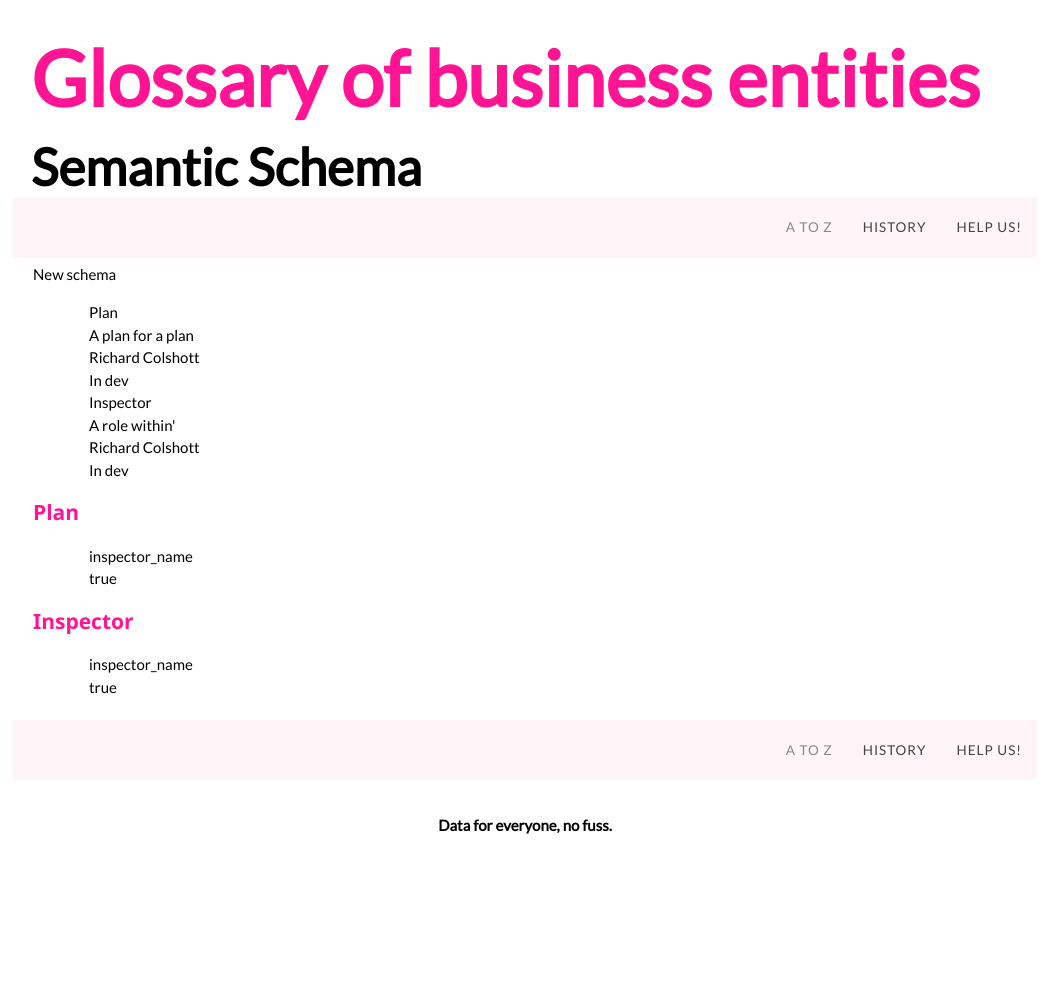
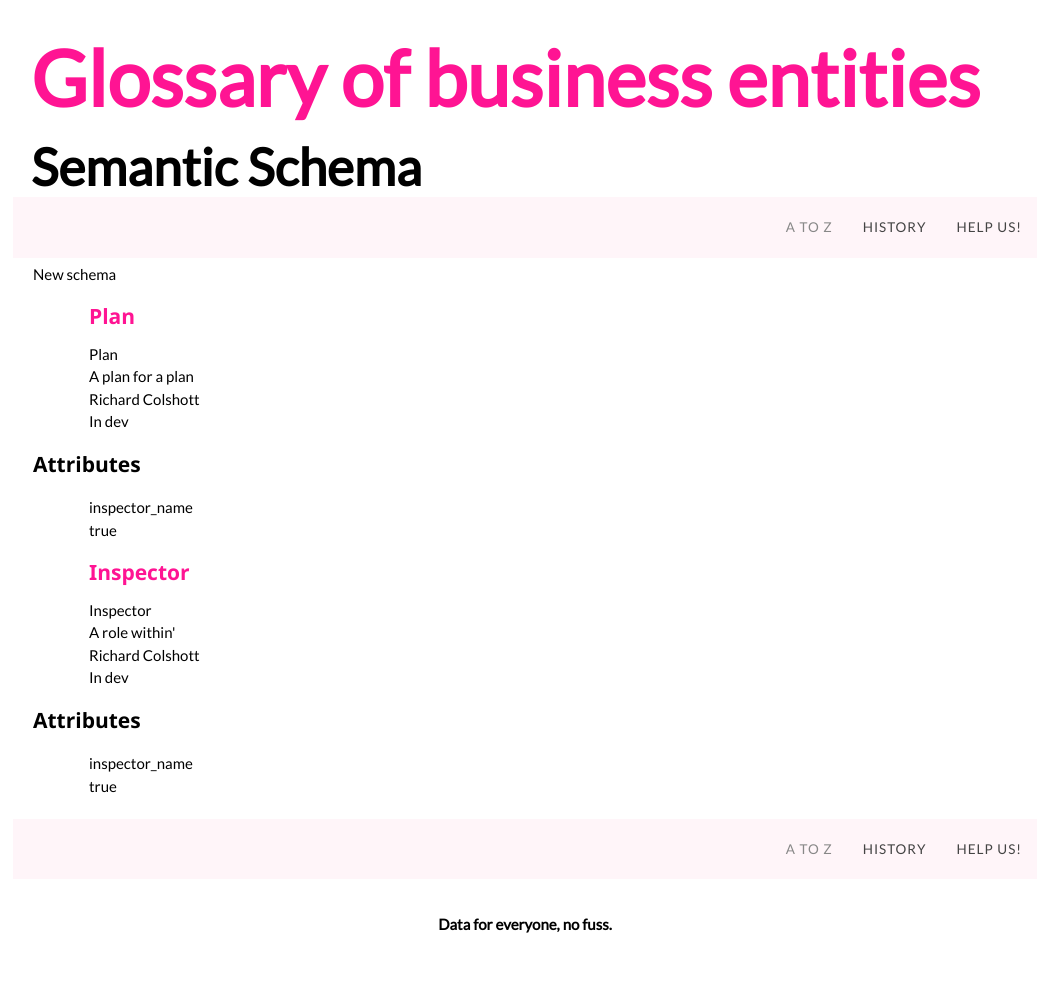
Before and after one commit to KCWADSWORTH/semantic_schema_wiki, a Jekyll site: the page built from index.html, in a window 1280 px wide. Shown: the whole page, without its empty margins (115-1166 px from the left). Built offline with Jekyll 4.4.1, drawn with Linux system fonts in a browser that asks for light colours; before the commit the page ends 900 px from its top, so only the background shows below that.

Commit message:
Update include_schema.html

```diff
--- a/_includes/include_schema.html
+++ b/_includes/include_schema.html
@@ -1,16 +1,14 @@
 
+
+{% for item in site.data.glossary.entities %}
 <ul>
-{% for item in site.data.glossary.entities %}
+<h3>{{item.entity_name}}</h3>
 <li>{{item.entity_name}}</li>
 <li>{{item.entity_description}}</li>
 <li>{{item.entity_owner}}</li>
 <li>{{item.entity_maturity}}</li>
-{% endfor %}
 </ul>
-
-
-{% for item in site.data.glossary.entities %}
-<h3>{{item.entity_name}}</h3>
+<h2>Attributes</h2>
 <ul>
 {% for entry in item.attributes %}
 <li>{{entry.attribute_name}}</li>
```
